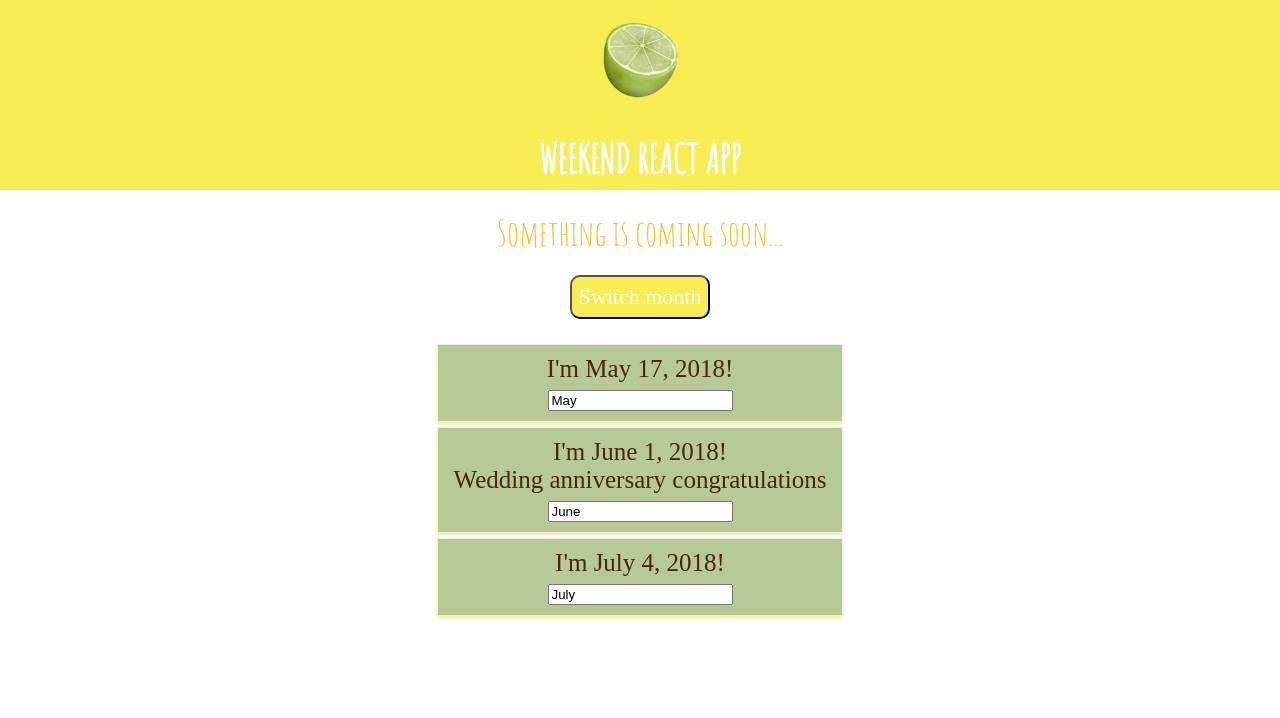
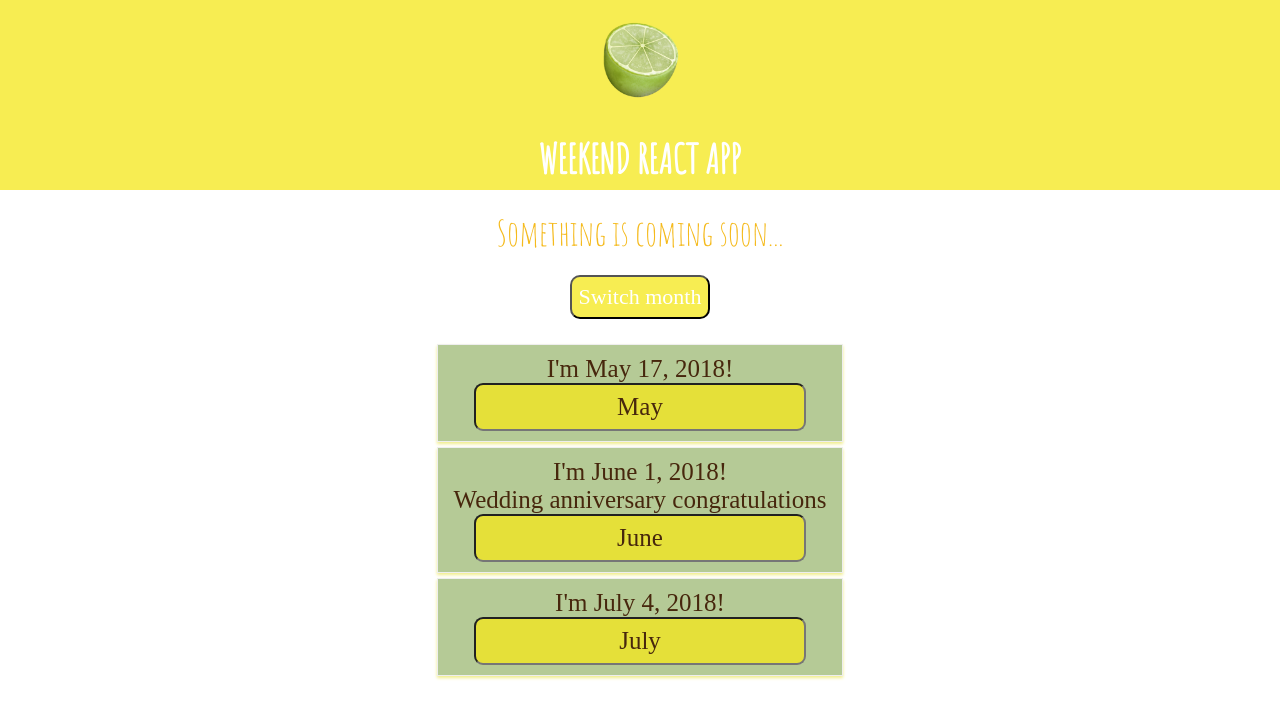
Before and after one commit to Loratadin/react-weekend-app, a React (Create React App) app: page / in a window 1280 px wide. Shown: the top 718 px of the page. Built offline with nearby package versions, Linux system fonts and the light colour scheme; a web font is replaced by a local one.

Commit message:
Add styles inside the js file for input

```diff
--- a/src/Day/Day.js
+++ b/src/Day/Day.js
@@ -2,11 +2,19 @@ import React from 'react';
 import './Day.css';
 
 const day = (props) => {
+ const style = {
+  backgroundColor: 'rgba(245, 232, 28, 0.76)',
+  font: 'inherit',
+  borderRadius: '9px',
+  padding:'8px',
+  textAlign: 'center',
+  color: 'inherit'
+ };
 return (
  <div className="Day">
   <p onClick={props.click}>I'm {props.month} {props.day}, 2018!</p>
   <p>{props.children}</p>
-  <input type="text" onChange={props.changed} value={props.month}/>
+  <input style={style} type="text" onChange={props.changed} value={props.month}/>
  </div>
 )
 }
```
